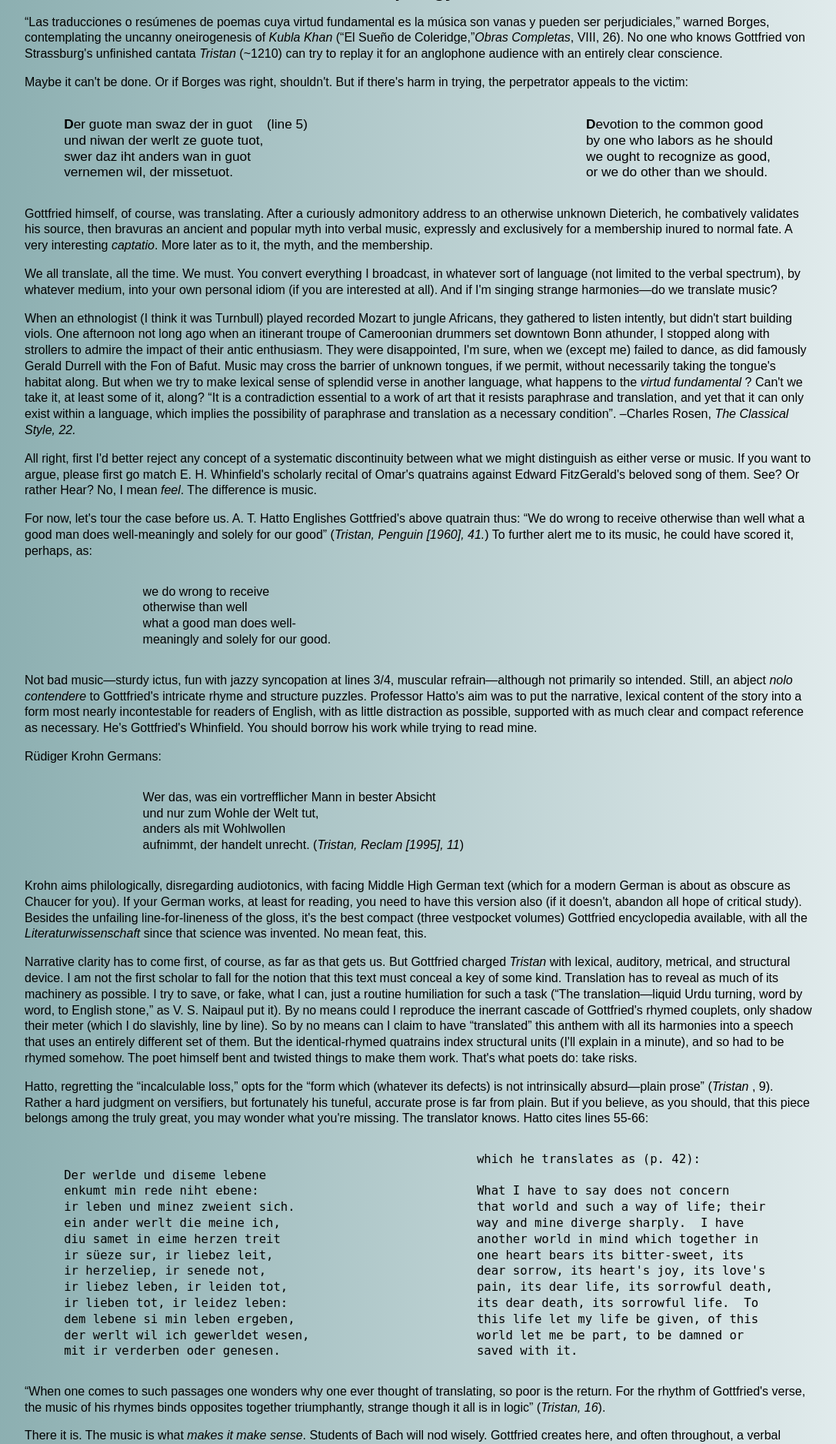
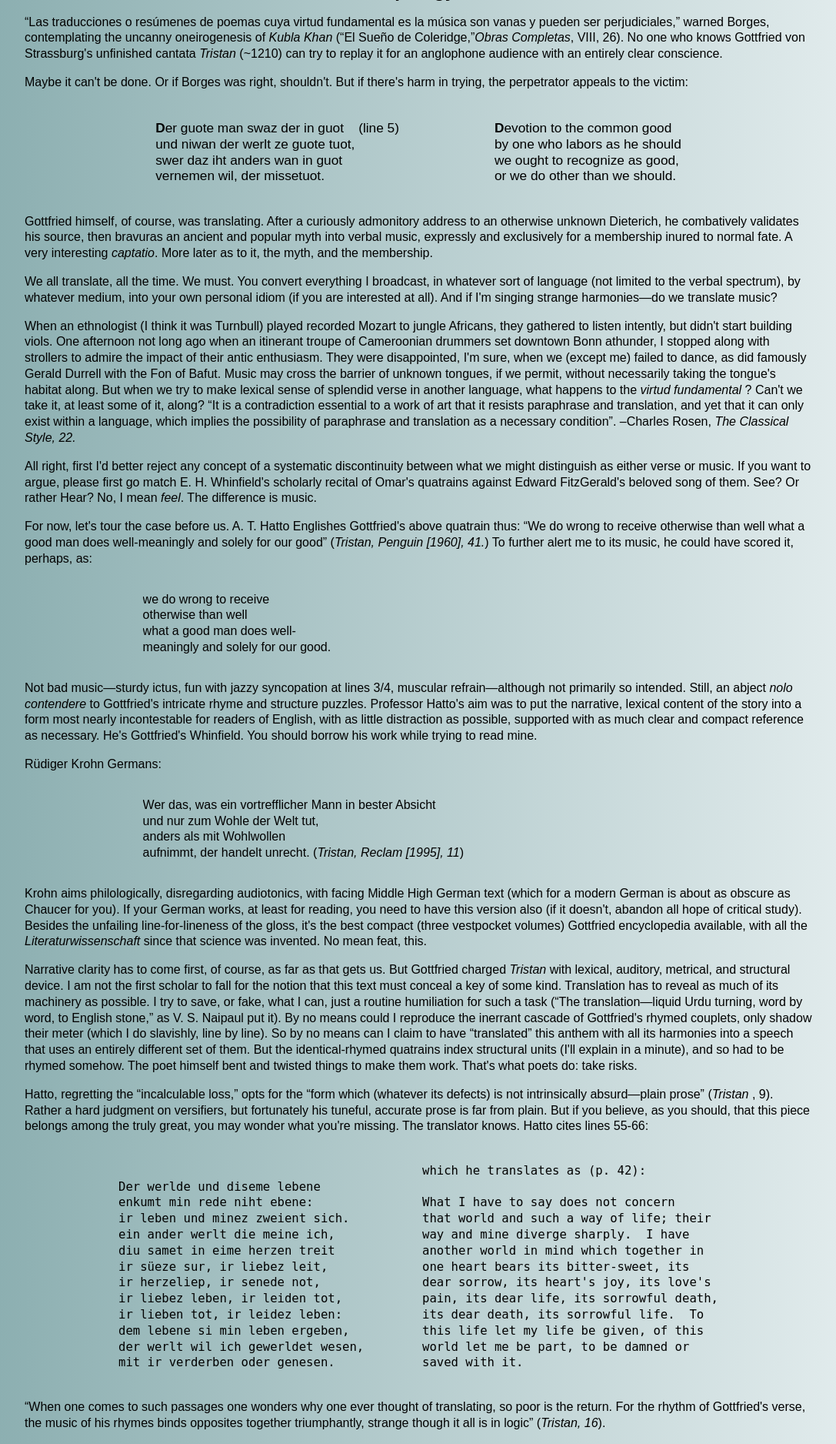
Before and after one commit to lucien-stavenhagen/web-dev, a PHP site: page /tristan/apology.html in a window 1280 px wide. Shown: the part 42-1918 px from the top of the page at 77% size, without its empty margins (96-1183 px from the left). Run offline with PHP 8.4, Linux system fonts and the light colour scheme.

Commit message:
use css display: flex for columns in Apology

```diff
--- a/dad/tristan/css/apology.css
+++ b/dad/tristan/css/apology.css
@@ -32,15 +32,19 @@ article img{
 }
 .twocols{
     width:90%;
+    display: flex;
+    flex-direction: row;
+    flex-wrap: wrap;
+    justify-content: space-evenly;
     margin: auto;
     overflow: auto;
     font-size:1.2em;
 }
 .twocols .leftcol{
     overflow: auto;
-    float: left;
+    margin:5px;
 }
 .twocols .rightcol{
     overflow: auto;
-    float: right;
+    margin: 5px;
 }
```
